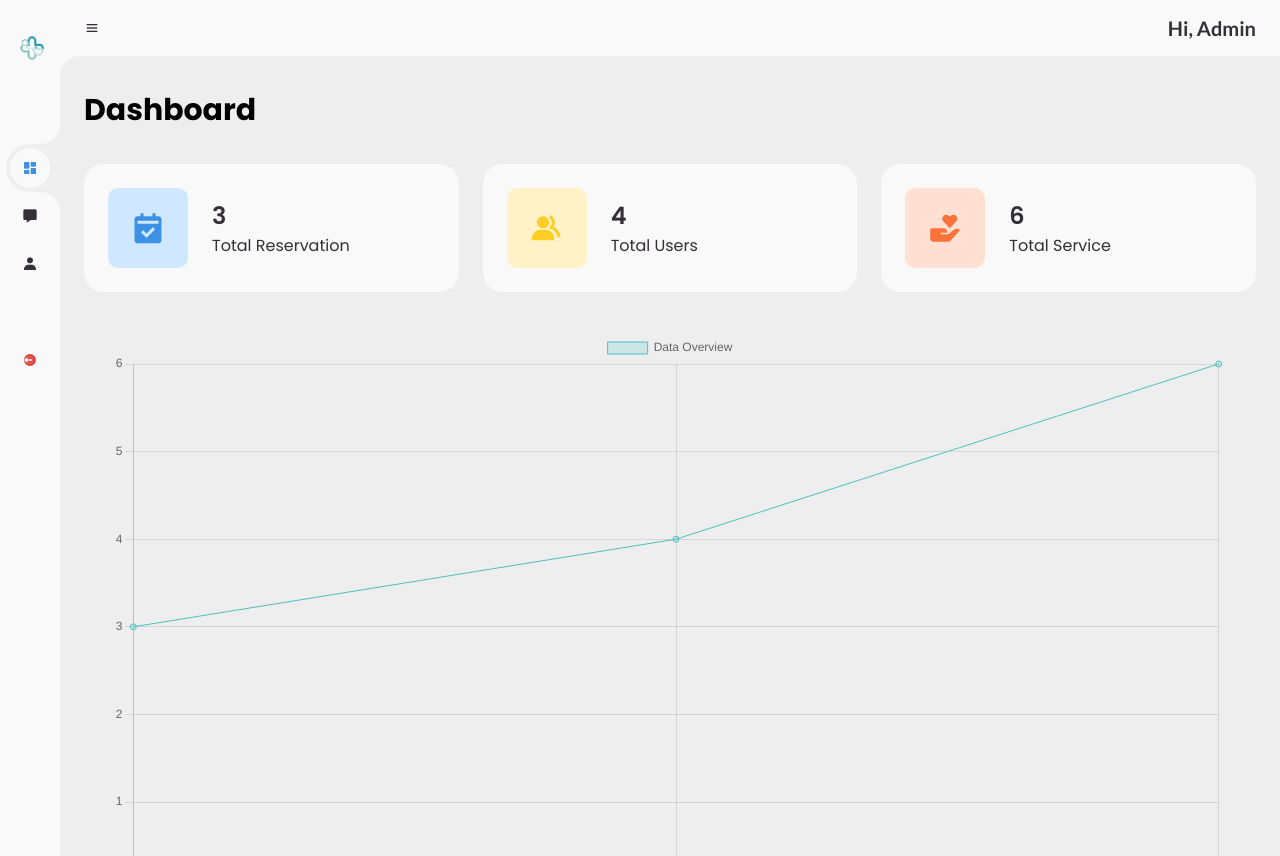
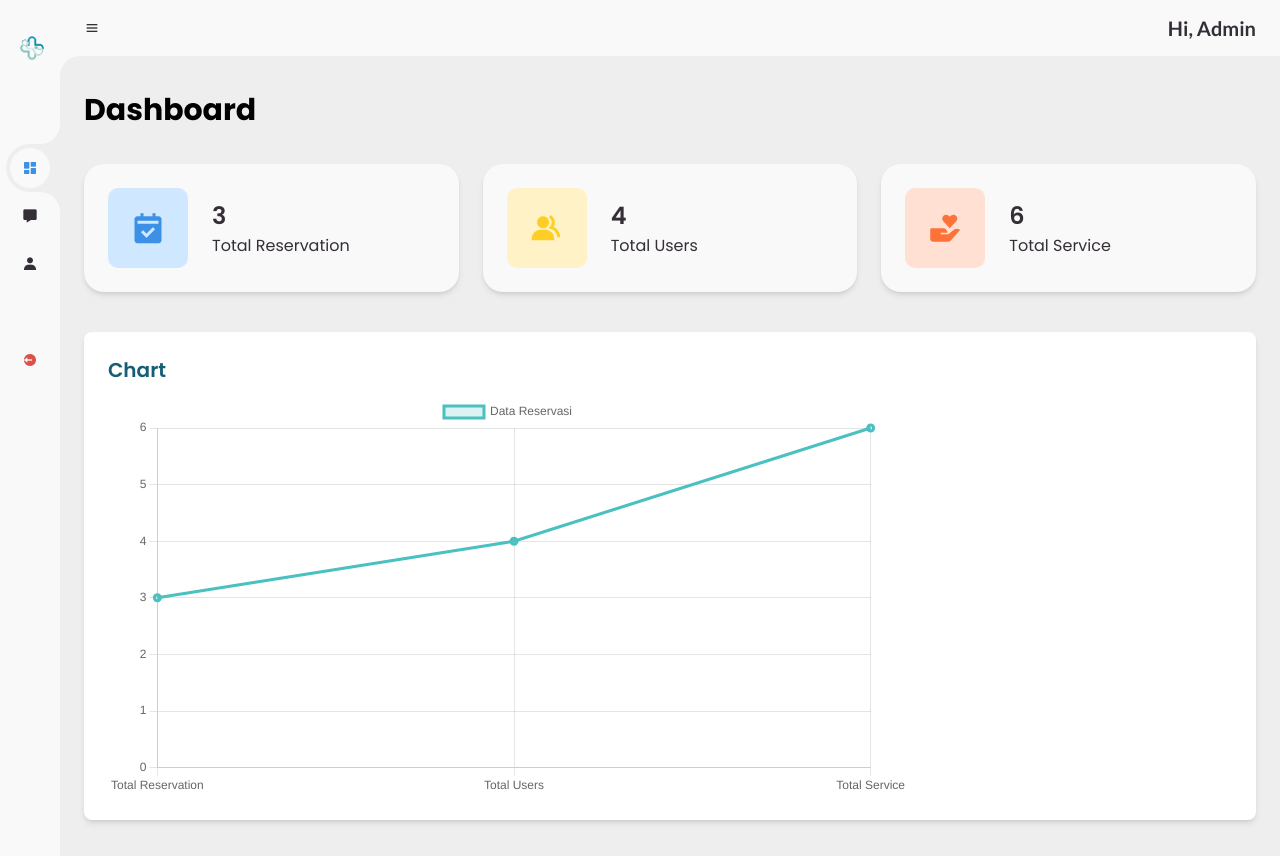
Before and after one commit to maretaeta/hospital, a PHP site: page /admin_dashboard.php in a window 1280 px wide. Run offline with PHP 8.4, Linux system fonts and the light colour scheme; data comes from the database, SQL or seed files in the repository; some libraries are stand-ins or nearby versions.

Commit message:
update: chart and reservasi

```diff
--- a/admin_dashboard.php
+++ b/admin_dashboard.php
@@ -5,9 +5,7 @@
 	<meta charset="UTF-8">
 	<meta name="viewport" content="width=device-width, initial-scale=1.0">
 
-	<!-- Boxicons -->
 	<link href='https://unpkg.com/boxicons@2.0.9/css/boxicons.min.css' rel='stylesheet'>
-	<!-- My CSS -->
 	<link rel="stylesheet" href="style.css">
 
 	<title>Admin Dashboard</title>
@@ -17,7 +15,6 @@
 	<?php
 
 	session_start();
-
 
 	include_once("db/koneksi.php"); ?>
 	<?php include("partials/header.php"); ?>
@@ -67,11 +64,7 @@
 			</li>
 		</ul>
 	</section>
-	<!-- SIDEBAR -->
 
-
-
-	<!-- CONTENT -->
 	<section id="content">
 		<!-- NAVBAR -->
 		<nav>
@@ -83,56 +76,58 @@
 
 			<a href="#" class="text-cyan-800 font-semibold text-sm w-[150px] text-end md:text-xl ">Hi, Admin</a>
 		</nav>
-		<!-- NAVBAR -->
 
 		<!-- MAIN -->
 		<main>
 			<div class="head-title">
-        <div class="left">
 				<div class="text-3xl font-bold">Dashboard</div>
 			</div>
-    </div>
 
-    <ul class="box-info">
-        <li>
-            <i class='bx bxs-calendar-check'></i>
+			<ul class="box-info grid grid-cols-1 sm:grid-cols-2 md:grid-cols-3 gap-6 mt-6">
+				<li class="bg-white rounded-lg p-4 shadow-md">
+					<i class='bx bxs-calendar-check text-4xl text-cyan-800'></i>
 					<span class="text">
-                <h3><?=$row['total_reservasi']?></h3>
+						<h3><?= $row['total_reservasi'] ?></h3>
 						<p>Total Reservation</p>
 					</span>
 				</li>
-        <li>
-            <i class='bx bxs-group'></i>
+				<li class="bg-white rounded-lg p-4 shadow-md">
+					<i class='bx bxs-group text-4xl text-cyan-800'></i>
 					<span class="text">
-                <h3><?=$row1['total_users']?></h3>
+						<h3><?= $row1['total_users'] ?></h3>
 						<p>Total Users</p>
 					</span>
 				</li>
-        <li>
-            <i class='bx bxs-donate-heart'></i>
+				<li class="bg-white rounded-lg p-4 shadow-md">
+					<i class='bx bxs-donate-heart text-4xl text-cyan-800'></i>
 					<span class="text">
-                <h3><?=$row2['total_layanan']?></h3>
+						<h3><?= $row2['total_layanan'] ?></h3>
 						<p>Total Service</p>
 					</span>
 				</li>
 			</ul>
 
 			<div class="container mx-auto mt-10">
-        <canvas id="lineChart" style="max-width: 1500px;"></canvas>
+				<div class="bg-white rounded-lg shadow-md p-6">
+					<h3 class="text-cyan-800 text-xl font-semibold mb-3">Chart</h3>
+					<div class="w-full" style="height: 400px;">
+						<canvas id="lineChart"></canvas>
+					</div>
+				</div>
 			</div>
 		</main>
 
 	</section>
 
 	<script src="script.js"></script>
-	<!-- Tambahkan script untuk Chart.js dan pengolahan data -->
 	<script src="https://cdn.jsdelivr.net/npm/chart.js"></script>
+
 	<script>
-    document.addEventListener("DOMContentLoaded", function () {
+		document.addEventListener("DOMContentLoaded", function() {
 			// Data dari PHP
-        var totalReservasi = <?=$row['total_reservasi']?>;
-        var totalUsers = <?=$row1['total_users']?>;
-        var totalLayanan = <?=$row2['total_layanan']?>;
+			var totalReservasi = <?= $row['total_reservasi'] ?>;
+			var totalUsers = <?= $row1['total_users'] ?>;
+			var totalLayanan = <?= $row2['total_layanan'] ?>;
 
 			// Data untuk diagram garis
 			var labels = ["Total Reservation", "Total Users", "Total Service"];
@@ -145,11 +140,11 @@
 				data: {
 					labels: labels,
 					datasets: [{
-                    label: "Data Overview",
+						label: "Data Reservasi",
 						data: values,
 						borderColor: "rgba(75, 192, 192, 1)",
 						backgroundColor: "rgba(75, 192, 192, 0.2)",
-                    borderWidth: 1,
+						borderWidth: 3,
 					}],
 				},
 				options: {
@@ -162,7 +157,6 @@
 			});
 		});
 	</script>
-
 </body>
 
 </html>
--- a/user_reservasi.php
+++ b/user_reservasi.php
@@ -108,5 +108,6 @@ if (isset($_POST['reservasi'])) {
 <script>
     flatpickr("#datepicker", {
         dateFormat: "Y/m/d",
+        minDate: "today",
     });
 </script>
```
Also changed, not shown: user_history.php (+11 -0 lines), user_success.php (+4 -3 lines), img/404.png (added). Lines whose indentation alone changed are shown as unchanged.
